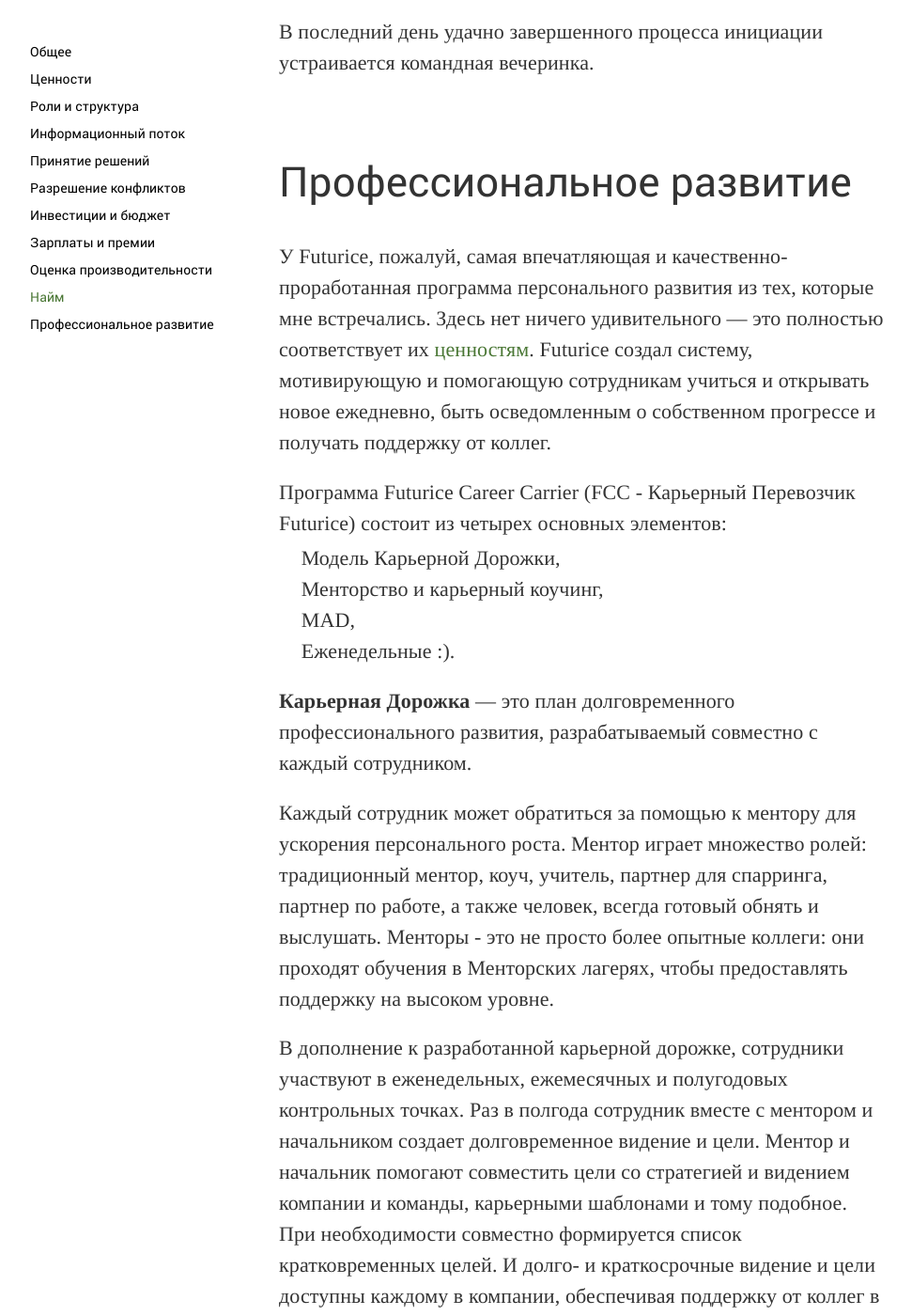
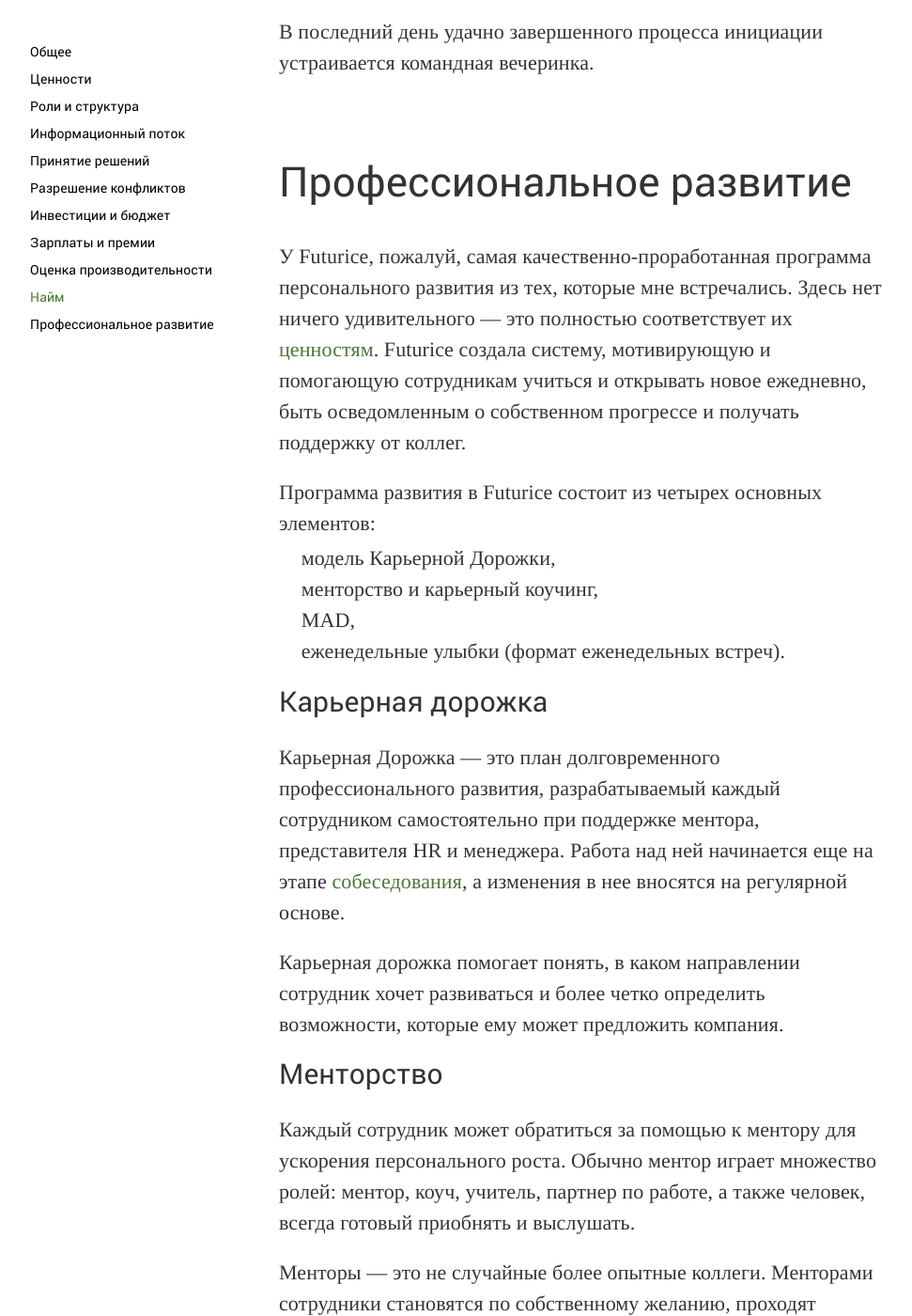
Before and after one commit to sery0ga/responsiveorgs-ru, a Jekyll site: the page built from casestudy/futurice.html, in a window 1280 px wide and 1400 px high, scrolled down 12354 px. Shown: the whole window at 94% size, without its empty margins (23-994 px from the left). Built offline with Jekyll 4.4.1, drawn with Linux system fonts in a browser that asks for light colours; some web fonts are replaced; some of the changed text lies outside the part shown.

Commit message:
Futurice case is ready for third-party proofread

```diff
--- a/_includes/header.html
+++ b/_includes/header.html
@@ -19,7 +19,7 @@
                     <li id="casestudy">
                         <a href="/casestudy/">Кейсы</a>
                     </li>
-                    <li id="values">
+                    <li id="value">
                         <a href="/values.html">Ценности</a>
                     </li>
                     <li id="approaches">
--- a/casestudy/futurice.html
+++ b/casestudy/futurice.html
@@ -86,7 +86,7 @@ layout: default
             Futurice &mdash; это всегда индивидуальности, а не только сотрудники.</li>
             <li><b>Доверие.</b> Мы уверены в друг друге и наших клиентам. Доверие &mdash;
             это не нечто, что нужно сначала заслужить.</li>
-            <li><b>Непрерывное развитие.</b>Мы верим, что все может быть улучшено.</li>
+            <li><b>Непрерывное развитие.</b> Мы верим, что все может быть улучшено.</li>
             <li><b>Прозрачность.</b> Знание &mdash; это привилегия каждого.</li>
           </ul>
         </blockquote>
@@ -409,7 +409,7 @@ layout: default
         готовы им помочь, если что-то горит. Однако они никогда не наймут
         человека просто для того, чтобы закрыть роль.</p>
 
-        <p>Этапы подбора персонала в Futurice:</p>
+        <p id="interview">Этапы подбора персонала в Futurice:</p>
 
         <ol>
           <li><b>Знакомство</b>. Проводится представителем  HR и направлен на установление начальных взаимоотношений с кандидатом;</li>
@@ -459,45 +459,52 @@ layout: default
     <div class="chapter">
       <h3 id="personal-development">Профессиональное развитие</h3>
       <div class="content">
-        <p>У Futurice, пожалуй, самая впечатляющая и качественно-проработанная
+        <p>У Futurice, пожалуй, самая качественно-проработанная
         программа персонального развития из тех, которые мне встречались.
         Здесь нет ничего удивительного &mdash; это полностью
-        соответствует их <a href="#values">ценностям</a>. Futurice создал
+        соответствует их <a href="#values">ценностям</a>. Futurice создала
         систему, мотивирующую и помогающую сотрудникам учиться и открывать новое
         ежедневно, быть осведомленным о собственном прогрессе и получать
         поддержку от коллег.</p>
 
-        <p>Программа Futurice Career Carrier (FCC - Карьерный Перевозчик
-        Futurice) состоит из четырех основных элементов:</p>
+        <p>Программа развития в Futurice состоит из четырех основных элементов:</p>
 
         <ul class="short">
-          <li>Модель Карьерной Дорожки,</li>
-          <li>Менторство и карьерный коучинг,</li>
+          <li>модель Карьерной Дорожки,</li>
+          <li>менторство и карьерный коучинг,</li>
           <li>MAD,</li>
-          <li>Еженедельные :).</li>
+          <li>еженедельные улыбки (формат еженедельных встреч).</li>
         </ul>
 
-        <p><b>Карьерная Дорожка</b> &mdash; это план долговременного профессионального
-        развития, разрабатываемый совместно с каждый сотрудником.</p>
+        <h4>Карьерная дорожка</h4>
+        <p>Карьерная Дорожка &mdash; это план долговременного профессионального
+        развития, разрабатываемый каждый сотрудником самостоятельно при поддержке
+        ментора, представителя HR и менеджера. Работа над ней начинается еще на
+        этапе <a href="#interview">собеседования</a>, а изменения
+        в нее вносятся на регулярной основе. </p>
 
+        <p>Карьерная дорожка помогает понять, в каком направлении сотрудник хочет развиваться и более четко определить возможности, которые ему
+        может предложить компания.</p>
+
+        <h4>Менторство</h4>
         <p>Каждый сотрудник может обратиться за помощью к ментору для ускорения
-        персонального роста. Ментор играет множество ролей: традиционный ментор,
-        коуч, учитель, партнер для спарринга, партнер по работе, а также человек,
-        всегда готовый обнять и выслушать. Менторы - это не просто более опытные
-        коллеги: они проходят обучения в Менторских лагерях, чтобы предоставлять
-        поддержку на высоком уровне.</p>
+        персонального роста. Обычно ментор играет множество ролей: ментор,
+        коуч, учитель, партнер по работе, а также человек,
+        всегда готовый приобнять и выслушать.</p>
 
-        <p>В дополнение к разработанной карьерной дорожке, сотрудники участвуют
-        в еженедельных, ежемесячных и полугодовых контрольных точках. Раз в
-        полгода сотрудник вместе с ментором и начальником создает долговременное
-        видение и цели. Ментор и начальник помогают совместить цели со стратегией
-        и видением компании и команды, карьерными шаблонами и тому подобное. При
-        необходимости совместно формируется список кратковременных целей. И
-        долго- и краткосрочные видение и цели доступны каждому в компании,
+        <p>Менторы &mdash; это не случайные более опытные коллеги. Менторами
+        сотрудники становятся по собственному желанию, проходят специальное обучение и дважды в год повышают свою квалификацию на специальных слетах.</p>
+        <br/>
+
+        <p>В дополнение к разработанной Карьерной Дорожке, у сотрудников есть
+        еженедельные, ежемесячные и полугодовые контрольные точки. Раз в
+        полгода сотрудник вместе с ментором и менеджером разрабатывают
+        долговременное видение и цели. Ментор и менеджер помогают совместить цели со стратегией компании и команды, карьерными шаблонами и тому подобное. При необходимости совместно формируется список кратковременных целей. Цели сотрудника доступны каждому в компании,
         обеспечивая поддержку от коллег в их достижении в будущем.</p>
 
+        <h4>MAD</h4>
         <p>Ежемесячные контрольные точки называются <b>MAD</b> и проводятся на
-        <a href="#information--flow">FutuFridays</a>. Они представляют из себя
+        <a href="#information-flow">FutuFridays</a>. Они представляют из себя
         часовую встречу, где каждый из сотрудников проходит по целям с группой
         из коллег, которую он считает наиболее подходящей в данный момент:
         команда, проектная команда или команда в области компетенции. Все
@@ -510,18 +517,27 @@ layout: default
           <li>Что я буду пытаться сделать в текущем месяце и как это получится, на мой взгляд?</li>
         </ul>
 
-        <p>**Еженедельные :)** --- [TODO]</p>
+        <h4>Еженедельные улыбки</h4>
+        <p>Еженедельные встречи получили свое название не случайно: раз в
+        неделю члены племени, зачастую проводящие в офисах клиентов почти все дни, собираются и делятся своими эмоциями, достижениями, неудачами и
+        сложностями.</p>
+        <p>Встречи позволяют членам племени сохранить чувство "плеча", получить
+        или предоставить необходимую помощь, рассказать о проблемных клиентах
+        и узнать последние новости.</p>
 
+        <br/>
         <p>Сотрудники в Futurice проводят множество внутренних конференций,
-        тренингов и семинаров, участие в которых может принять каждый. <a href="#decision-making">Модель 3x2</a>
-        мотивирует людей быть проактивными и организовывать тренинги по тема,
-        не связанным с работой. Как уже говорилось в блоке <a href="#investments--budgets">Инвестиции и бюджеты</a>, каждый сотрудник может использовать
-        кредитную карту для оплаты участия в конференциях или курсах</p>
+        тренингов и семинаров, участие в которых может принять каждый. <a href="#decision-making">Модель 3x2</a> мотивирует людей быть проактивными и
+        организовывать тренинги по темам, не связанным с работой. Как уже говорилось в блоке <a href="#investments">Инвестиции и бюджеты</a>,
+        каждый сотрудник может использовать кредитную карту для оплаты участия
+        в конференциях или курсах.</p>
 
-        <p>В Futurice есть отдельная команда, ответственная за FCC и персональное
-        развитие. Они помогают организовывать тренинги, улучшают пространства
-        для обучения, создают каналы коммуникации для групп по интересам и
-        тому подобное.</p>
+        <p>Помимо менторов, менеджеров и множества сообществ &mdash;
+        профессиональных и не только &mdash; в Futurice существует отдельная
+        команда, ответственная персональное развитие. Они помогают
+        организовывать тренинги, улучшают пространства для обучения, создают
+        каналы коммуникации для групп по интересам и сотни других поленых
+        вещей.</p>
       </div>
     </div>
   </div>
```
Also changed, not shown: other parts of _includes/header.html (+1 -1 lines), other parts of casestudy/futurice.html (+1 -1 lines).
